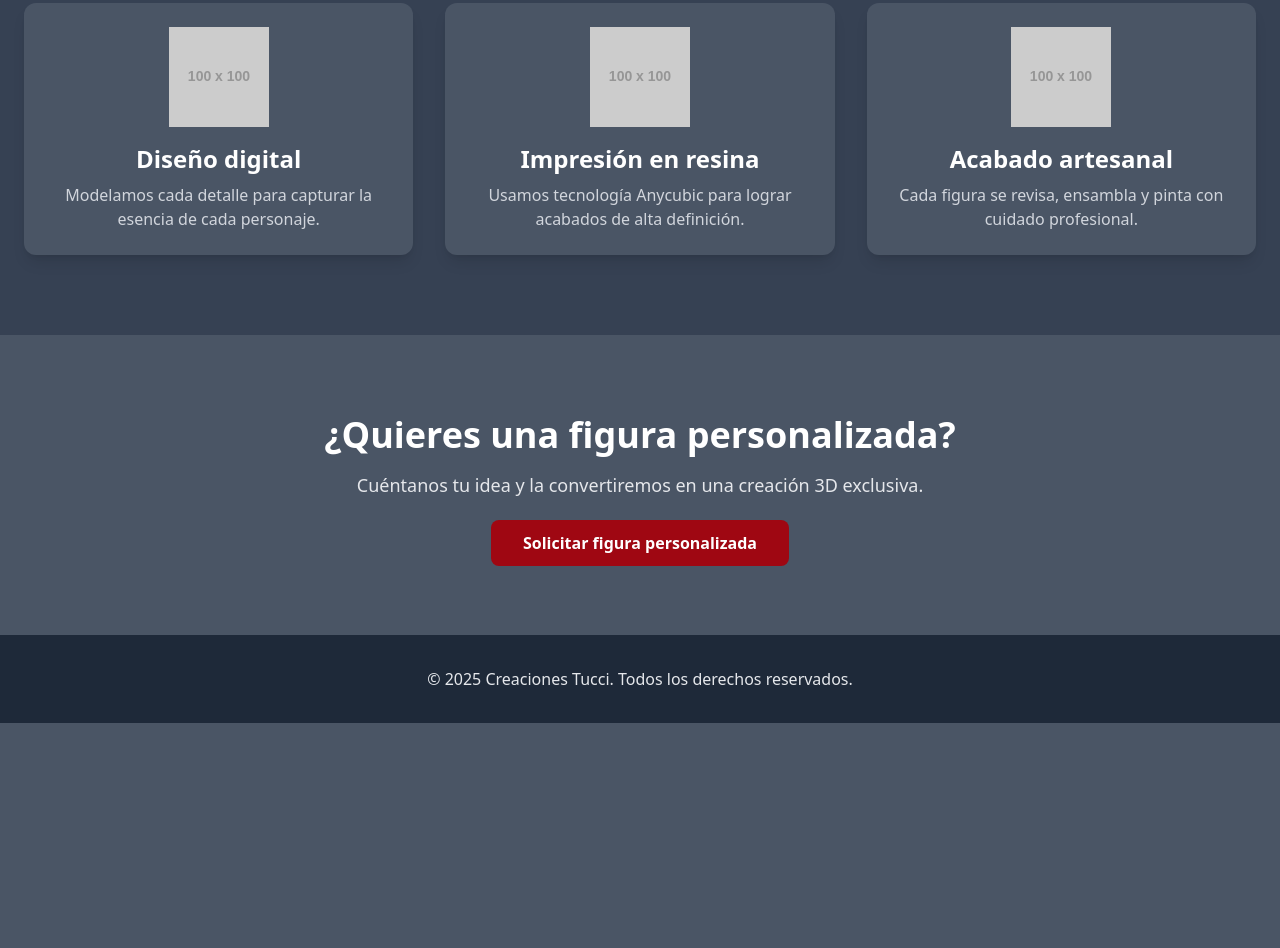
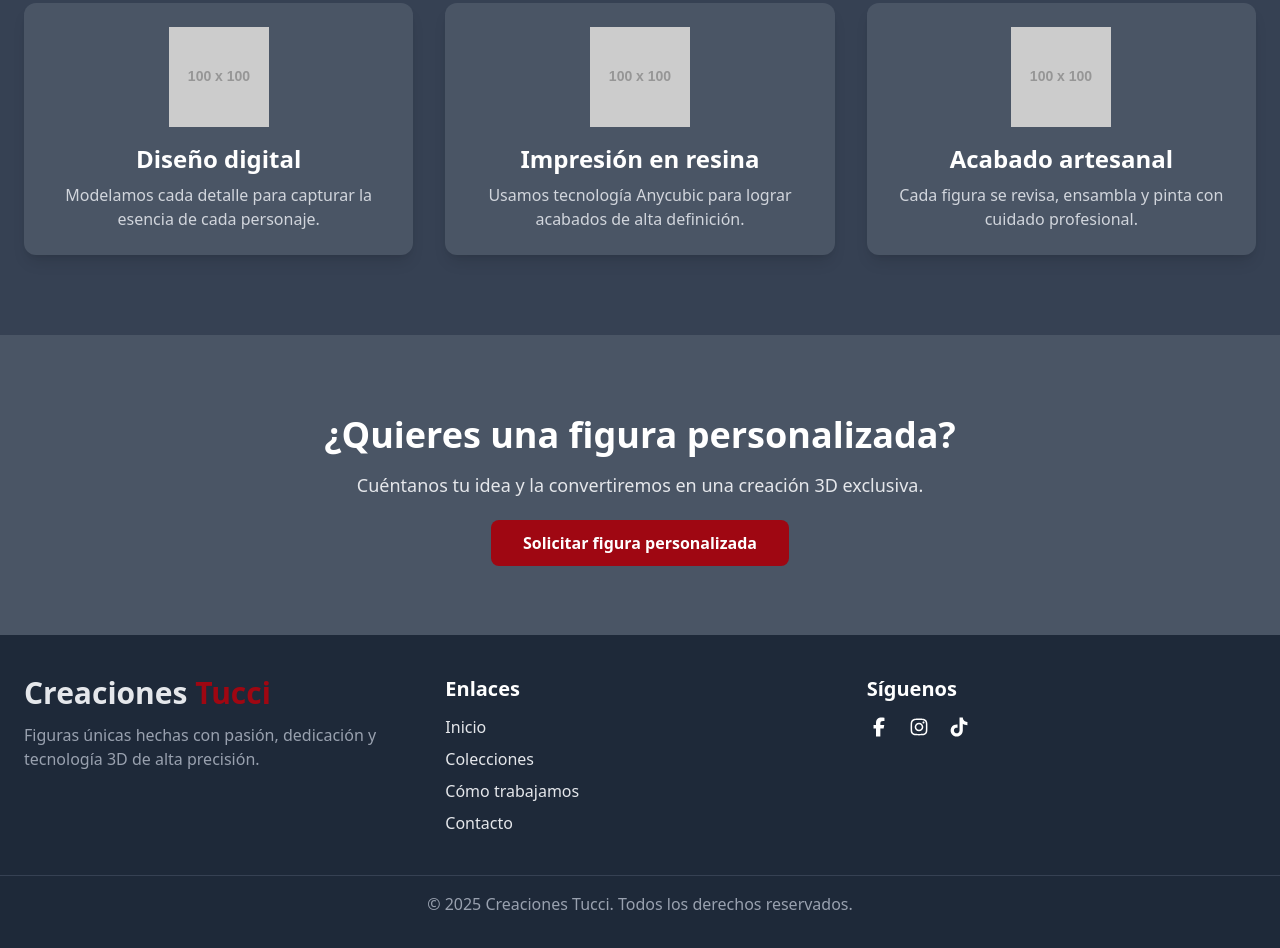
Before and after one commit to VRXtucci/CreacionesTucci, a website built with Vite: page index.html in a window 1280 px wide. Shown: the part 1648-2596 px from the top of the page. Before the commit the page ends 2371 px from the top, so only its background shows below. Built offline with nearby package versions, Linux system fonts and the light colour scheme; placeholder pictures from the web are drawn by us.

Commit message:
Footer message for your changes. Lines starting icons with '#' will be ignored, and an empty message aborts the commit.

```diff
--- a/index.html
+++ b/index.html
@@ -31,7 +31,7 @@
 
     <!-- Icono hamburguesa para móviles -->
     <button id="mobile-menu-button" class="sm:hidden focus:outline-none">
-      <img src="/src/bars.svg" alt="Menú" class="w-8 h-8">
+      <img src="./src/Icons/bars.svg" alt="Menú" class="w-8 h-8">
     </button>
   </div>
 
@@ -186,11 +186,51 @@
   </main>
 
   <!-- Footer -->
-  <footer class="bg-gray-800 text-gray-200 py-8">
-    <div class="max-w-7xl mx-auto px-6 text-center">
-      <p>© 2025 Creaciones Tucci. Todos los derechos reservados.</p>
+<footer class="bg-gray-800 text-gray-200 py-10">
+  <div class="max-w-7xl mx-auto px-6 grid grid-cols-1 md:grid-cols-3 gap-8 text-center md:text-left">
+
+    <!-- Columna 1: Logo y descripción -->
+    <div>
+      <h3 class="text-3xl font-bold mb-3">Creaciones <span class="text-red-800">Tucci</span></h3>
+      <p class="text-gray-400">
+        Figuras únicas hechas con pasión, dedicación y tecnología 3D de alta precisión.
+      </p>
     </div>
-  </footer>
+
+    <!-- Columna 2: Enlaces rápidos -->
+    <div>
+      <h4 class="text-xl font-semibold mb-3 text-white">Enlaces</h4>
+      <ul class="space-y-2">
+        <li><a href="#inicio" class="hover:text-red-500 transition-colors">Inicio</a></li>
+        <li><a href="#colecciones" class="hover:text-red-500 transition-colors">Colecciones</a></li>
+        <li><a href="#como-trabajamos" class="hover:text-red-500 transition-colors">Cómo trabajamos</a></li>
+        <li><a href="#contacto-rapido" class="hover:text-red-500 transition-colors">Contacto</a></li>
+      </ul>
+    </div>
+
+    <!-- Columna 3: Redes sociales -->
+    <div>
+      <h4 class="text-xl font-semibold mb-3 text-white">Síguenos</h4>
+      <div class="flex justify-center md:justify-start space-x-4">
+        <a href="#" class="hover:text-red-500 transition-colors">
+          <img src="/src/Icons/facebook.svg" alt="Facebook" class="w-6 h-6">
+        </a>
+        <a href="#" class="hover:text-red-500 transition-colors">
+          <img src="/src/Icons/instagram.svg" alt="Instagram" class="w-6 h-6">
+        </a>
+        <a href="#" class="hover:text-red-500 transition-colors">
+          <img src="/src/Icons/tiktok.svg" alt="TikTok" class="w-6 h-6">
+        </a>
+      </div>
+    </div>
+
+  </div>
+
+  <div class="border-t border-gray-700 mt-10 pt-4 text-center text-gray-400">
+    <p>© 2025 Creaciones Tucci. Todos los derechos reservados.</p>
+  </div>
+</footer>
+
   <script src="/src/main.js"></script>
 
 
```
Also changed, not shown: src/Icons/bars.svg (renamed from src/bars.svg), src/Icons/facebook.svg (added), src/Icons/instagram.svg (added), src/Icons/tiktok.svg (added).
